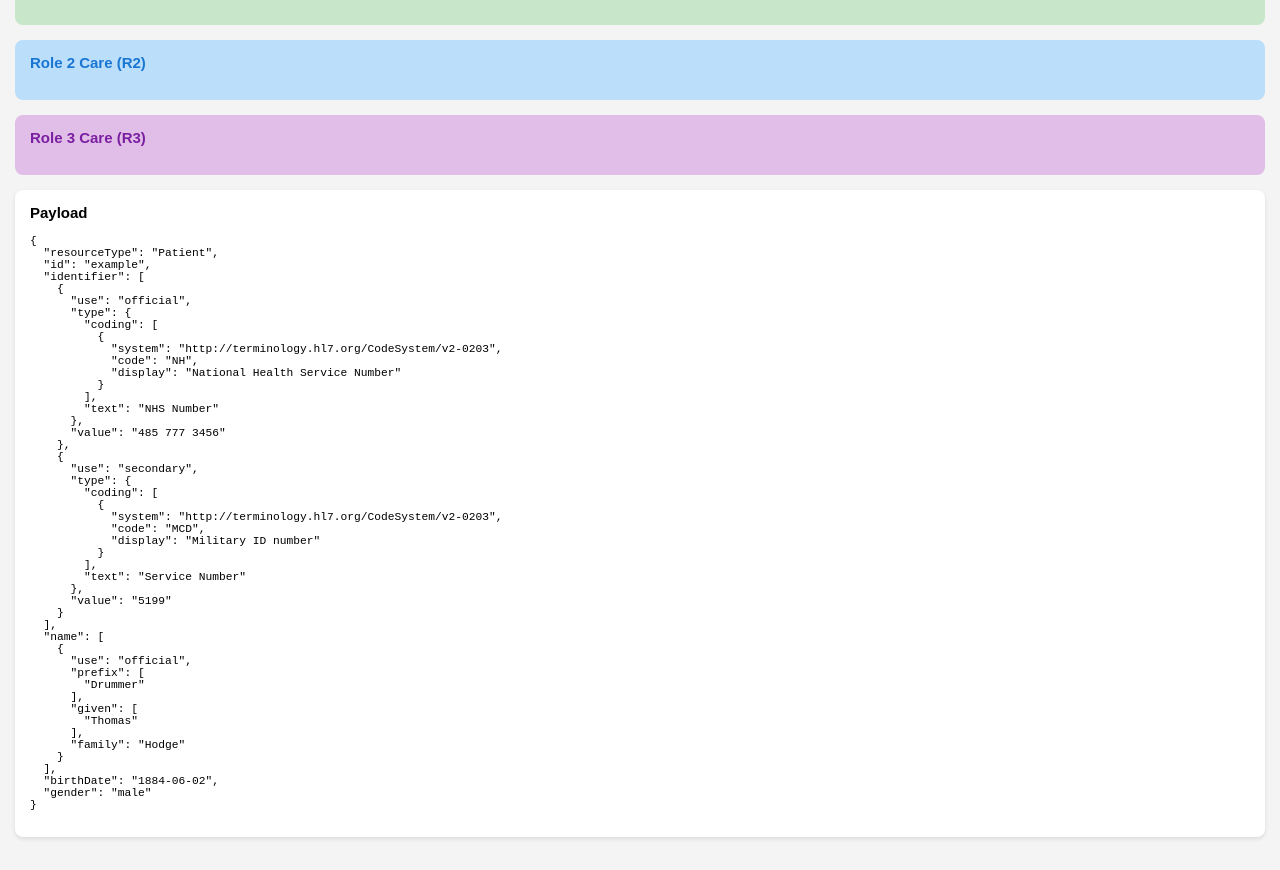
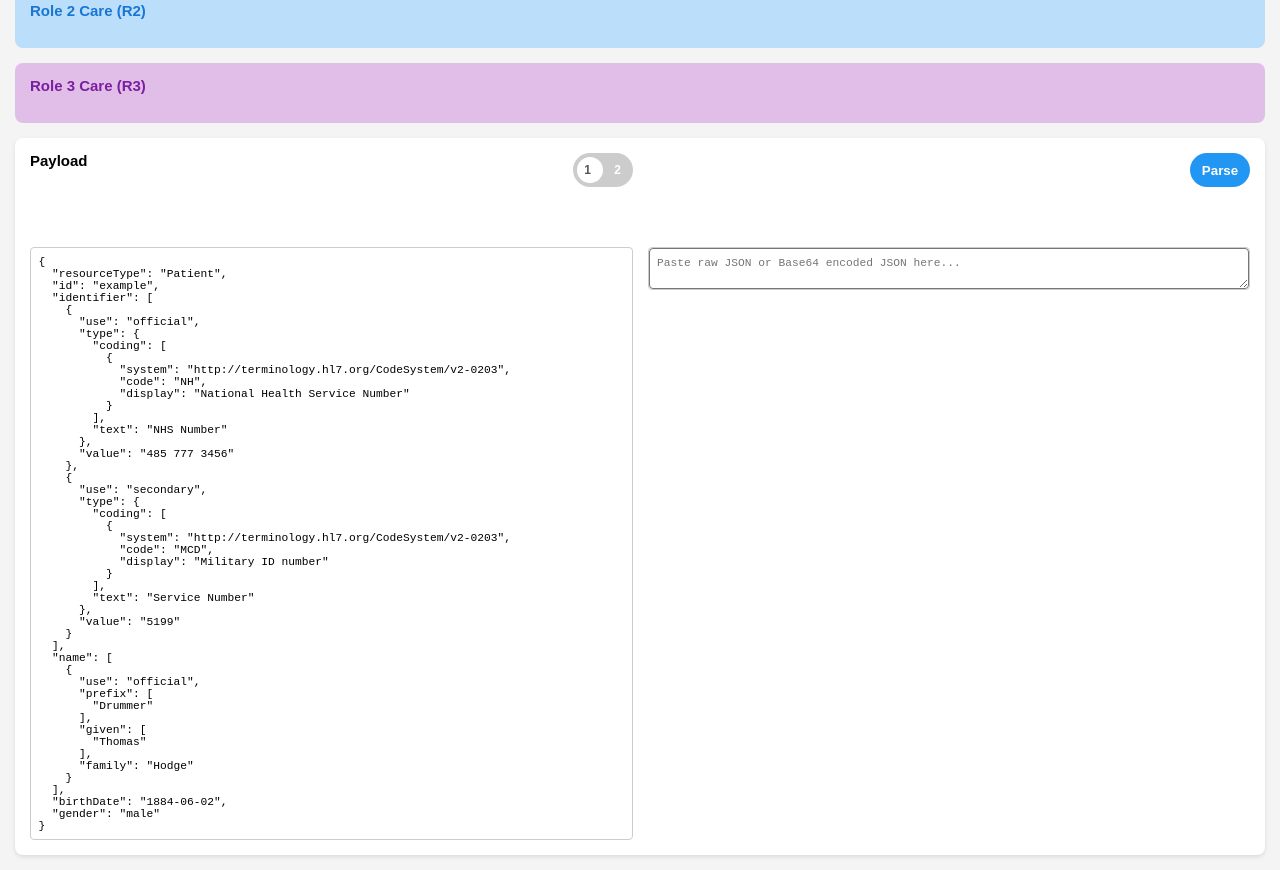
Before and after one commit to ajdench/NFC-IPS, a website: page index.html in a window 1280 px wide. Shown: the part 439-1309 px from the top of the page. Drawn offline with Linux system fonts and the light colour scheme.

```diff
--- a/index.html
+++ b/index.html
@@ -11,8 +11,34 @@
     <div id="info-boxes-container"></div>
 
     <div class="main-content-wrapper">
-        <div class="container">
-            <p>No IPS data found in URL. Please encode IPS JSON as Base64 and append to the URL.</p>
+        <div class="container payload-container">
+            <h2 class="info-title">Payload</h2> <!-- Moved title here -->
+            <div class="header-spacer"></div> <!-- New spacer div -->
+            <div class="payload-controls-row"> <!-- Renamed and refactored -->
+                <div class="payload-toggle-wrapper">
+                    <!-- Removed "Payload" text from here -->
+                    <label class="switch">
+                        <input type="checkbox" id="payload-toggle" role="switch">
+                        <span class="slider round">
+                            <span class="slider-label left">1</span>
+                            <span class="slider-label right">2</span>
+                        </span>
+                    </label>
+                </div>
+            </div>
+            <!-- New container for parse button, outside payload-controls-row -->
+            <div id="parse-button-container">
+                <button id="parse-button">Parse</button>
+            </div>
+            <div class="payload-content">
+                <div class="payload-pane left-pane">
+                    <pre id="payload-display"></pre>
+                </div>
+                <div class="payload-pane right-pane">
+                    <textarea id="json-input" placeholder="Paste raw JSON or Base64 encoded JSON here..."></textarea>
+                    <!-- Removed the bottom parse button from here -->
+                </div>
+            </div>
         </div>
     </div>
 
--- a/script.js
+++ b/script.js
@@ -14,15 +14,14 @@
 
 function decodeBase64(str) {
     try {
-        const binaryString = atob(str);
-        const bytes = new Uint8Array(binaryString.length);
-        for (let i = 0; i < binaryString.length; i++) {
-            bytes[i] = binaryString.charCodeAt(i);
-        }
-        return new TextDecoder().decode(bytes);
+        // Attempt to decode from Base64
+        const decoded = atob(str);
+        // Further check if the result is a valid JSON string, otherwise it might be random text
+        JSON.parse(decoded);
+        return decoded;
     } catch (e) {
-        console.error("Error decoding Base64: ", e);
-        return null;
+        // If it fails, it's likely not Base64 or not valid JSON, so return the original string
+        return str;
     }
 }
 
@@ -34,26 +33,15 @@
 
 // --- DATA FUNCTIONS ---
 
-async function getIPSData() {
-    const hash = window.location.hash.substring(1);
-    if (hash) {
-        const decodedJson = decodeBase64(hash);
-        if (decodedJson) {
-            try {
-                return JSON.parse(decodedJson);
-            } catch (e) {
-                console.error("Error parsing JSON from URL:", e);
-            }
-        }
-    }
+async function fetchJson(url) {
     try {
-        const response = await fetch('default-ips.json');
+        const response = await fetch(url);
         if (!response.ok) {
             throw new Error(`HTTP error! status: ${response.status}`);
         }
         return await response.json();
     } catch (error) {
-        console.error('Error fetching default patient data:', error);
+        console.error(`Error fetching JSON from ${url}:`, error);
         return null;
     }
 }
@@ -73,7 +61,6 @@
 
         const box = document.createElement('div');
         box.className = boxClass;
-        // Add a data attribute to easily select the box later
         if(config.dataKey) box.dataset.key = config.dataKey;
 
         const title = document.createElement('h2');
@@ -97,7 +84,7 @@
         { label: 'Surname', value: name.family },
         { label: 'Sex', value: patientData.gender },
         { label: 'Date of Birth', value: formatDate(patientData.birthDate) },
-        { label: 'Service Number', value: patientData.identifier?.find(id => id.type?.text === 'Service Number')?.value },
+        { label: 'Service Number', value: patientData.identifier?.find(id => id.type?.coding?.some(c => c.code === 'MIL'))?.value },
         { label: 'NHS Number', value: patientData.identifier?.find(id => id.type?.text === 'NHS Number')?.value }
     ];
 
@@ -139,44 +126,68 @@
         patientTitle.textContent = 'Patient';
         const detailsElement = createPatientDetailsElement(ipsData);
         patientBox.appendChild(detailsElement);
-        addGhostItems(detailsElement, 10); // Add 10 ghost items
+        addGhostItems(detailsElement, 10);
     } else {
         patientTitle.textContent = 'Patient (No data)';
     }
 }
 
-function renderMainContent(ipsData) {
-    const container = document.querySelector('.main-content-wrapper .container');
-    if (!container) return;
-    container.innerHTML = '';
+function renderPayloadDisplay(data) {
+    const payloadDisplay = document.getElementById('payload-display');
+    if (payloadDisplay) {
+        payloadDisplay.textContent = JSON.stringify(data, null, 2);
+    }
+}
 
-    const title = document.createElement('h2');
-    title.className = 'info-title';
-    title.textContent = 'Payload';
-    container.appendChild(title);
-
-    if (ipsData) {
-        const pre = document.createElement('pre');
-        pre.style.whiteSpace = 'pre-wrap';
-        pre.style.wordBreak = 'break-all';
-        pre.style.fontSize = 'calc(var(--font-size-uniform) * var(--payload-text-multiplier))'; // Apply payload text multiplier
-        pre.textContent = JSON.stringify(ipsData, null, 2);
-        container.appendChild(pre);
-    } else {
-        const p = document.createElement('p');
-        p.textContent = 'Error: Could not load or parse IPS data. Please check the console for details.';
-        p.style.color = 'var(--text-color-error)';
-        container.appendChild(p);
+function processAndRenderAll(ipsData) {
+    if (!ipsData) {
+        alert('Error: Could not load or parse IPS data.');
+        return;
     }
+    renderPatientBox(ipsData);
+    renderPayloadDisplay(ipsData);
 }
 
 // --- INITIALIZATION ---
 
 async function init() {
-    createInfoBoxes(); // Create the static layout first
-    const ipsData = await getIPSData();
-    renderPatientBox(ipsData);
-    renderMainContent(ipsData);
+    createInfoBoxes();
+
+    const payloadToggle = document.getElementById('payload-toggle');
+    const parseButton = document.getElementById('parse-button');
+    const jsonInput = document.getElementById('json-input');
+
+    async function loadAndRenderPayload(payloadName) {
+        const data = await fetchJson(payloadName);
+        processAndRenderAll(data);
+    }
+
+    // Initial load
+    loadAndRenderPayload('payload-1.json');
+
+    // Event Listeners
+    payloadToggle.addEventListener('change', () => {
+        const selectedPayload = payloadToggle.checked ? 'payload-2.json' : 'payload-1.json';
+        loadAndRenderPayload(selectedPayload);
+    });
+
+    parseButton.addEventListener('click', () => {
+        const rawInput = jsonInput.value.trim();
+        if (!rawInput) {
+            alert('Input is empty.');
+            return;
+        }
+
+        const decodedInput = decodeBase64(rawInput);
+
+        try {
+            const parsedJson = JSON.parse(decodedInput);
+            processAndRenderAll(parsedJson);
+        } catch (e) {
+            alert('Invalid JSON. Please check the format.');
+            console.error('Error parsing custom JSON:', e);
+        }
+    });
 }
 
 document.addEventListener('DOMContentLoaded', init);
--- a/style.css
+++ b/style.css
@@ -66,7 +66,7 @@
 .main-content-wrapper {
     width: 100%;
     box-sizing: border-box;
-    flex-grow: 0;
+    flex-grow: 1;
     display: flex;
     flex-direction: column;
     margin-top: auto;
@@ -196,3 +196,175 @@
     padding: 0;
     margin: 0;
 }
+
+/* New Payload Section Styles */
+.payload-container {
+    display: flex;
+    flex-direction: column;
+    position: relative; /* For absolute positioning of controls */
+    padding: var(--standard-padding);
+    border-radius: 8px;
+    box-shadow: 0 2px 4px rgba(0, 0, 0, 0.1);
+    background-color: var(--bg-color-container);
+}
+
+.payload-controls-row {
+    position: absolute;
+    top: var(--standard-padding);
+    left: calc(50% - var(--half-padding) - 60px); /* Align left edge of toggle with right edge of left pane */
+    display: flex;
+    gap: var(--standard-padding);
+    align-items: center;
+}
+
+#parse-button-container {
+    position: absolute;
+    top: var(--standard-padding);
+    right: var(--standard-padding);
+    display: flex;
+    align-items: center;
+}
+
+.payload-content {
+    display: flex;
+    gap: var(--standard-padding);
+    flex-grow: 1;
+    align-items: stretch; /* Ensure children stretch to equal height */
+    margin-top: calc(var(--standard-padding) + 34px + var(--standard-padding)); /* Push content down below controls */
+}
+
+.payload-pane {
+    display: flex;
+    flex-direction: column;
+    width: 50%;
+    gap: var(--half-padding);
+    height: 100%; /* Ensure payload-pane takes full height */
+    flex-grow: 1; /* Ensure payload-pane grows to fill available space */
+    min-height: 0; /* Allow shrinking below content size */
+    border: 1px solid #ccc; /* Added */
+    border-radius: 4px; /* Added for consistency */
+}
+
+#payload-display, #json-input {
+    flex-grow: 1;
+    /* border: 1px solid #ccc; */
+    border-radius: 4px;
+    padding: var(--half-padding);
+    font-size: calc(var(--font-size-uniform) * var(--payload-text-multiplier));
+    white-space: pre-wrap;
+    word-break: break-all;
+    height: 100%; /* Ensure content fills its parent */
+    margin: 0; /* Reset default browser margins */
+    min-height: 0; /* Allow shrinking below content size */
+    flex-shrink: 0; /* Prevent shrinking */
+}
+
+#json-input {
+    /* resize: none; */
+}
+
+/* Toggle Switch Styles */
+.payload-toggle-wrapper {
+    display: flex;
+    align-items: center;
+    gap: 10px;
+}
+
+.switch {
+    position: relative;
+    display: inline-block;
+    width: 60px; /* Adjusted width */
+    height: 34px; /* Adjusted height */
+}
+
+.switch input {
+    opacity: 0;
+    width: 0;
+    height: 0;
+}
+
+.slider {
+    position: absolute;
+    cursor: pointer;
+    top: 0;
+    left: 0;
+    right: 0;
+    bottom: 0;
+    background-color: #ccc;
+    transition: .4s;
+    border-radius: 34px; /* Round slider */
+}
+
+.slider:before {
+    position: absolute;
+    content: "";
+    height: 26px;
+    width: 26px;
+    left: 4px;
+    bottom: 4px;
+    background-color: white;
+    transition: .4s;
+    border-radius: 50%;
+}
+
+input:checked + .slider {
+    background-color: #2196F3;
+}
+
+input:focus + .slider {
+    box-shadow: 0 0 1px #2196F3;
+}
+
+input:checked + .slider:before {
+    transform: translateX(26px);
+}
+
+/* New styles for labels inside slider */
+.slider-label {
+    position: absolute;
+    color: white;
+    font-size: 12px; /* Smaller font for labels */
+    font-weight: bold;
+    line-height: 34px; /* Center vertically */
+    text-align: center;
+    width: 50%; /* Each label takes half the slider width */
+    user-select: none; /* Prevent text selection */
+}
+
+.slider-label.left {
+    left: 0;
+    color: var(--text-color-dark); /* Default color for inactive side */
+}
+
+.slider-label.right {
+    right: 0;
+    color: white; /* Default color for active side */
+}
+
+input:checked + .slider .slider-label.left {
+    color: white; /* Active side color */
+}
+
+input:checked + .slider .slider-label.right {
+    color: var(--text-color-dark); /* Inactive side color */
+}
+
+#parse-button {
+    /* Mimic switch styles */
+    width: 60px; /* Same as switch */
+    height: 34px; /* Same as switch */
+    border-radius: 34px; /* Same as switch slider */
+    background-color: #2196F3; /* Blue color */
+    color: white;
+    font-weight: bold;
+    display: flex;
+    align-items: center;
+    justify-content: center;
+    cursor: pointer;
+    border: none;
+    transition: background-color .4s;
+}
+
+#parse-button:hover {
+    background-color: #1976D2;
+}
```
Also changed, not shown: GEMINI.md (+19 -0 lines), package.json (+5 -3 lines), payload-2.json (added, +87 -0 lines), README.md, payload-1.json (renamed from default-ips.json), 1 other file.
